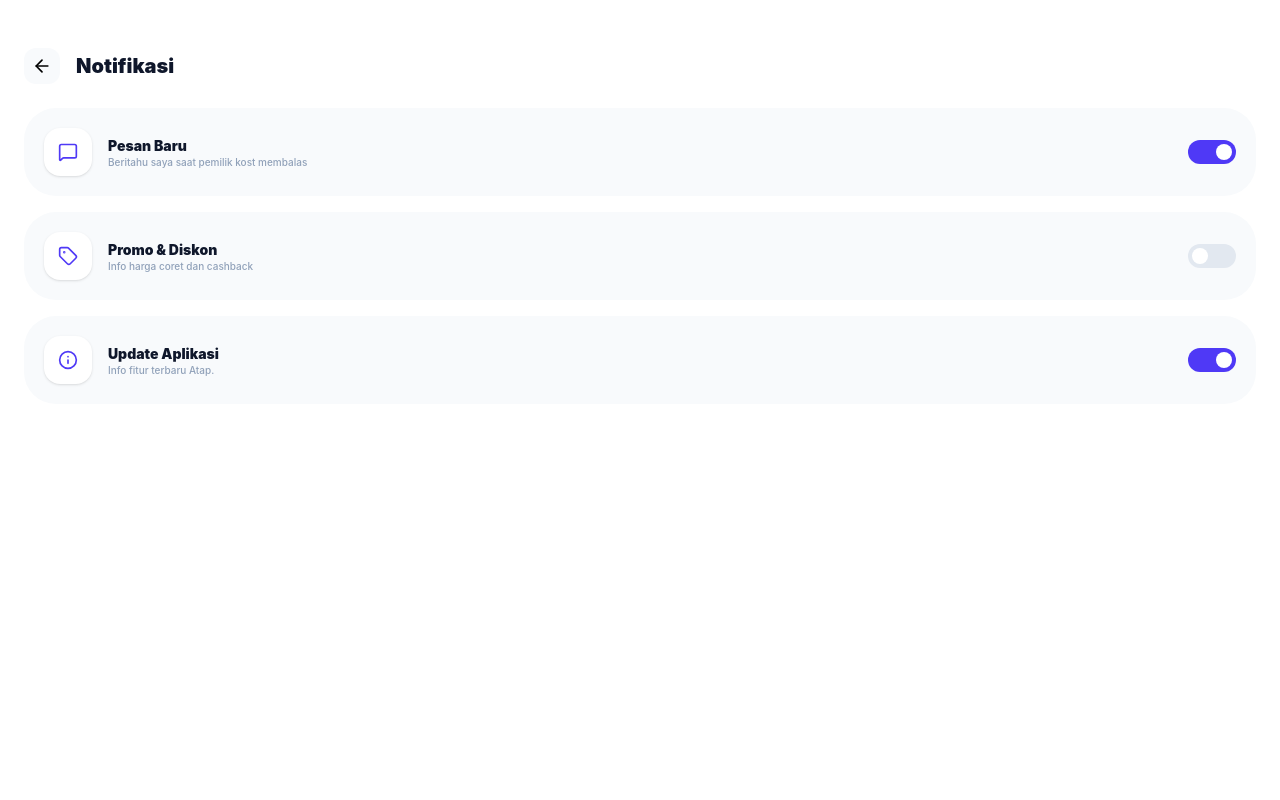
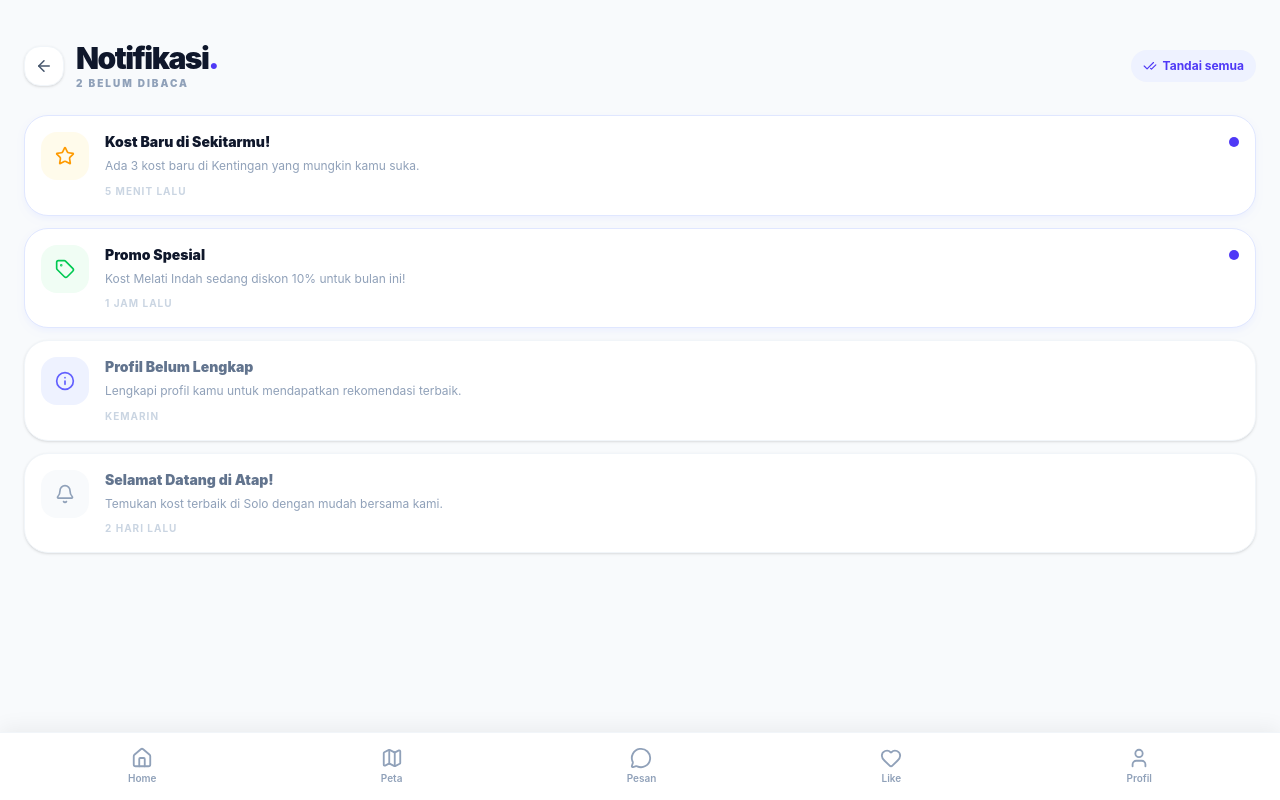
Before and after one commit to nputriafifah/kost-solo, a React (Vite) app: page /settings/notifications in a window 1280 px wide. Built offline with nearby package versions, Linux system fonts and the light colour scheme.

Commit message:
first commit

```diff
--- a/src/App.jsx
+++ b/src/App.jsx
@@ -10,6 +10,7 @@ import LikePage from "./pages/LikePage";
 import ProfilPage from "./pages/ProfilPage";
 import DetailPage from "./pages/DetailPage";
 import ChatDetailPage from "./pages/ChatDetailPage";
+// import NotifikasiPage from "./pages/NotifikasiPage"; // ← aktifkan setelah file ada
 
 // --- IMPORT HALAMAN SETTINGS (Pastikan file-filenya sudah ada) ---
 import AccountSettings from "./pages/AccountSettings";
@@ -44,12 +45,14 @@ export default function App() {
         <Route path="/like" element={<LikePage />} />
         <Route path="/profil" element={<ProfilPage />} />
 
+        {/* <Route path="/notifikasi" element={<NotifikasiPage />} /> */}
+        {/* ↑ aktifkan setelah file NotifikasiPage.jsx ada di src/pages/ */}
+
         {/* Settings Sub-Pages */}
         <Route path="/settings/account" element={<AccountSettings />} />
         <Route path="/settings/notifications" element={<NotificationPage />} />
         <Route path="/settings/privacy" element={<PrivacyPage />} />
         <Route path="/settings/faq" element={<FaqPage />} />
-
       </Routes>
     </BrowserRouter>
   );
--- a/src/components/auth/NotificationPanel.jsx
+++ b/src/components/auth/NotificationPanel.jsx
@@ -1,7 +1,7 @@
-import React from "react";
+import React, { useState } from "react";
 import { X, Bell, CheckCheck, Tag, Info, Star } from "lucide-react";
 
-const NOTIFICATIONS = [
+const INITIAL_NOTIFICATIONS = [
   {
     id: 1,
     icon: Star,
@@ -44,37 +44,57 @@ const NOTIFICATIONS = [
   },
 ];
 
-export default function NotificationPanel({ onClose }) {
+export default function NotificationPanel({ onClose, onUnreadChange }) {
+  const [notifs, setNotifs] = useState(INITIAL_NOTIFICATIONS);
+
+  const unreadCount = notifs.filter((n) => n.unread).length;
+
+  const handleRead = (id) => {
+    setNotifs((prev) => {
+      const updated = prev.map((n) => (n.id === id ? { ...n, unread: false } : n));
+      onUnreadChange?.(updated.filter((n) => n.unread).length);
+      return updated;
+    });
+  };
+
+  const handleTandaiSemua = () => {
+    setNotifs((prev) => {
+      const updated = prev.map((n) => ({ ...n, unread: false }));
+      onUnreadChange?.(0);
+      return updated;
+    });
+  };
+
   return (
     <>
-      {/* Backdrop */}
       <div className="fixed inset-0 z-40 bg-black/30 backdrop-blur-sm" onClick={onClose} />
 
-      {/* Panel */}
       <div className="fixed top-0 right-0 h-full w-full max-w-sm z-50 bg-white shadow-2xl flex flex-col animate-slide-in-right">
-        {/* Header */}
-        <div className="px-6 pt-6 pb-4 flex items-center justify-between border-b border-slate-100">
+        {/* Header sticky */}
+        <div className="px-6 pt-6 pb-4 flex items-center justify-between border-b border-slate-100 flex-shrink-0">
           <div>
             <h2 className="text-lg font-extrabold text-slate-900">Notifikasi</h2>
-            <p className="text-xs text-slate-400 mt-0.5">{NOTIFICATIONS.filter((n) => n.unread).length} belum dibaca</p>
+            <p className="text-xs text-slate-400 mt-0.5">{unreadCount} belum dibaca</p>
           </div>
           <div className="flex items-center gap-2">
-            <button className="flex items-center gap-1.5 text-xs font-semibold text-indigo-600 bg-indigo-50 px-3 py-1.5 rounded-full">
-              <CheckCheck size={13} />
-              Tandai semua
-            </button>
+            {unreadCount > 0 && (
+              <button onClick={handleTandaiSemua} className="flex items-center gap-1.5 text-xs font-semibold text-indigo-600 bg-indigo-50 px-3 py-1.5 rounded-full active:scale-95 transition-transform">
+                <CheckCheck size={13} />
+                Tandai semua
+              </button>
+            )}
             <button onClick={onClose} className="w-9 h-9 bg-slate-100 rounded-full flex items-center justify-center text-slate-500 active:scale-95 transition-transform">
               <X size={18} />
             </button>
           </div>
         </div>
 
-        {/* List */}
+        {/* List scrollable */}
         <div className="flex-1 overflow-y-auto py-3">
-          {NOTIFICATIONS.map((notif) => {
+          {notifs.map((notif) => {
             const Icon = notif.icon;
             return (
-              <button key={notif.id} className={`w-full flex items-start gap-4 px-6 py-4 text-left transition-colors active:bg-slate-50 ${notif.unread ? "bg-indigo-50/40" : "bg-white"}`}>
+              <button key={notif.id} onClick={() => handleRead(notif.id)} className={`w-full flex items-start gap-4 px-6 py-4 text-left transition-colors active:bg-slate-50 ${notif.unread ? "bg-indigo-50/40" : "bg-white"}`}>
                 <div className={`w-10 h-10 ${notif.iconBg} rounded-2xl flex items-center justify-center flex-shrink-0 mt-0.5`}>
                   <Icon size={18} className={notif.iconColor} />
                 </div>
@@ -89,6 +109,13 @@ export default function NotificationPanel({ onClose }) {
               </button>
             );
           })}
+
+          {notifs.length === 0 && (
+            <div className="flex flex-col items-center justify-center py-20 text-slate-300">
+              <Bell size={40} className="mb-3 opacity-30" />
+              <p className="text-sm font-bold">Tidak ada notifikasi</p>
+            </div>
+          )}
         </div>
       </div>
 
--- a/src/pages/DashboardPage.jsx
+++ b/src/pages/DashboardPage.jsx
@@ -46,9 +46,9 @@ export default function DashboardPage() {
   const [searchQuery, setSearchQuery] = useState("");
   const categories = ["Semua", "Kost", "Rumah Sewa", "Apartemen"];
 
-  // 4. State Notifikasi
+  // 4. State Notifikasi — unreadCount bisa berubah dari dalam panel
   const [showNotif, setShowNotif] = useState(false);
-  const UNREAD_COUNT = 2;
+  const [unreadCount, setUnreadCount] = useState(2);
 
   // 5. Logika Filter & Search
   const filteredData = useMemo(() => {
@@ -67,9 +67,10 @@ export default function DashboardPage() {
           Atap<span className="text-indigo-600">.</span>
         </h1>
         <div className="flex gap-3">
+          {/* Bell — badge hilang otomatis kalau semua sudah dibaca */}
           <button onClick={() => setShowNotif(true)} className="relative w-10 h-10 bg-slate-50 rounded-full flex items-center justify-center text-slate-400 border border-slate-100 active:scale-95 transition-transform">
             <Bell size={20} />
-            {UNREAD_COUNT > 0 && <span className="absolute top-1.5 right-1.5 w-2 h-2 bg-red-500 rounded-full" />}
+            {unreadCount > 0 && <span className="absolute top-1.5 right-1.5 w-2 h-2 bg-red-500 rounded-full" />}
           </button>
           <div className="w-10 h-10 bg-indigo-600 rounded-full flex items-center justify-center text-white font-bold text-xs shadow-lg">{initials}</div>
         </div>
@@ -120,7 +121,6 @@ export default function DashboardPage() {
         <span className="text-xs font-bold text-slate-400">{filteredData.length} Ditemukan</span>
       </div>
 
-      {/* Kost Cards Container */}
       <div className="flex gap-6 overflow-x-auto hide-scrollbar px-6 min-h-[300px] mb-8">
         {filteredData.length > 0 ? (
           filteredData.map((item) => <KostCard key={item.id} item={item} isLiked={favorites.includes(item.id)} onLike={(e) => handleToggleLike(item.id, e)} onClick={() => navigate(`/detail/${item.id}`)} />)
@@ -132,11 +132,11 @@ export default function DashboardPage() {
         )}
       </div>
 
-      {/* KAMPUS SECTION — di bawah Unggulan */}
-      <KampusSection onKampusClick={(kampus) => console.log("Cari kos dekat:", kampus.nama)} />
+      {/* KAMPUS SECTION */}
+      <KampusSection onSelectCabang={(c) => console.log("Cari kos dekat:", c.nama)} />
 
-      {/* NOTIFICATION PANEL */}
-      {showNotif && <NotificationPanel onClose={() => setShowNotif(false)} />}
+      {/* NOTIFICATION PANEL — onUnreadChange sync badge */}
+      {showNotif && <NotificationPanel onClose={() => setShowNotif(false)} onUnreadChange={(count) => setUnreadCount(count)} />}
 
       <BottomNav />
     </div>
--- a/src/pages/NotificationPage.jsx
+++ b/src/pages/NotificationPage.jsx
@@ -1,40 +1,122 @@
 import React, { useState } from "react";
-import { ArrowLeft, Bell, MessageSquare, Tag, Info } from "lucide-react";
+import { Bell, CheckCheck, Tag, Info, Star, ArrowLeft } from "lucide-react";
 import { useNavigate } from "react-router-dom";
+import BottomNav from "../components/auth/BottomNav";
 
-export default function NotificationPage() {
+const NOTIFICATIONS = [
+  {
+    id: 1,
+    icon: Star,
+    iconBg: "bg-amber-50",
+    iconColor: "text-amber-500",
+    title: "Kost Baru di Sekitarmu!",
+    desc: "Ada 3 kost baru di Kentingan yang mungkin kamu suka.",
+    time: "5 menit lalu",
+    unread: true,
+  },
+  {
+    id: 2,
+    icon: Tag,
+    iconBg: "bg-green-50",
+    iconColor: "text-green-500",
+    title: "Promo Spesial",
+    desc: "Kost Melati Indah sedang diskon 10% untuk bulan ini!",
+    time: "1 jam lalu",
+    unread: true,
+  },
+  {
+    id: 3,
+    icon: Info,
+    iconBg: "bg-indigo-50",
+    iconColor: "text-indigo-500",
+    title: "Profil Belum Lengkap",
+    desc: "Lengkapi profil kamu untuk mendapatkan rekomendasi terbaik.",
+    time: "Kemarin",
+    unread: false,
+  },
+  {
+    id: 4,
+    icon: Bell,
+    iconBg: "bg-slate-50",
+    iconColor: "text-slate-400",
+    title: "Selamat Datang di Atap!",
+    desc: "Temukan kost terbaik di Solo dengan mudah bersama kami.",
+    time: "2 hari lalu",
+    unread: false,
+  },
+];
+
+export default function NotifikasiPage() {
   const navigate = useNavigate();
-  const [settings, setSettings] = useState({ chat: true, promo: false, update: true });
+  const [notifs, setNotifs] = useState(NOTIFICATIONS);
 
-  const Toggle = ({ active, onClick }) => (
-    <button onClick={onClick} className={`w-12 h-6 rounded-full transition-all relative ${active ? 'bg-indigo-600' : 'bg-slate-200'}`}>
-      <div className={`absolute top-1 w-4 h-4 bg-white rounded-full transition-all ${active ? 'left-7' : 'left-1'}`} />
-    </button>
-  );
+  const tandaiSemua = () => {
+    setNotifs((prev) => prev.map((n) => ({ ...n, unread: false })));
+  };
+
+  const unreadCount = notifs.filter((n) => n.unread).length;
 
   return (
-    <div className="min-h-screen bg-white">
-      <div className="px-6 pt-12 pb-6 flex items-center gap-4">
-        <button onClick={() => navigate(-1)} className="p-2 bg-slate-50 rounded-xl"><ArrowLeft size={20} /></button>
-        <h1 className="text-xl font-black text-slate-900">Notifikasi</h1>
+    <div className="min-h-screen bg-[#F8FAFC] pb-28">
+      {/* HEADER */}
+      <div className="px-6 pt-10 mb-6">
+        <div className="flex items-center justify-between">
+          <div className="flex items-center gap-3">
+            <button onClick={() => navigate(-1)} className="w-10 h-10 bg-white rounded-2xl flex items-center justify-center shadow-sm border border-slate-100 active:scale-90 transition-transform">
+              <ArrowLeft size={18} className="text-slate-600" />
+            </button>
+            <div>
+              <h1 className="text-3xl font-black text-slate-900 tracking-tighter">
+                Notifikasi<span className="text-indigo-600">.</span>
+              </h1>
+              <p className="text-[10px] font-black text-slate-400 uppercase tracking-[0.2em]">{unreadCount} belum dibaca</p>
+            </div>
+          </div>
+          {unreadCount > 0 && (
+            <button onClick={tandaiSemua} className="flex items-center gap-1.5 text-xs font-bold text-indigo-600 bg-indigo-50 px-3 py-2 rounded-full active:scale-95 transition-transform">
+              <CheckCheck size={14} />
+              Tandai semua
+            </button>
+          )}
+        </div>
       </div>
 
-      <div className="px-6 space-y-4">
-        {[
-          { key: 'chat', icon: MessageSquare, title: "Pesan Baru", desc: "Beritahu saya saat pemilik kost membalas" },
-          { key: 'promo', icon: Tag, title: "Promo & Diskon", desc: "Info harga coret dan cashback" },
-          { key: 'update', icon: Info, title: "Update Aplikasi", desc: "Info fitur terbaru Atap." },
-        ].map((item) => (
-          <div key={item.key} className="flex items-center gap-4 p-5 bg-slate-50 rounded-[2rem]">
-            <div className="w-12 h-12 bg-white rounded-2xl flex items-center justify-center text-indigo-600 shadow-sm"><item.icon size={20} /></div>
-            <div className="flex-1">
-              <h4 className="text-sm font-black text-slate-900">{item.title}</h4>
-              <p className="text-[10px] text-slate-400 font-medium leading-tight">{item.desc}</p>
+      {/* LIST */}
+      <div className="px-6 flex flex-col gap-3">
+        {notifs.map((notif) => {
+          const Icon = notif.icon;
+          return (
+            <button
+              key={notif.id}
+              onClick={() => setNotifs((prev) => prev.map((n) => (n.id === notif.id ? { ...n, unread: false } : n)))}
+              className={`w-full flex items-start gap-4 p-4 rounded-3xl text-left transition-all active:scale-95 border ${notif.unread ? "bg-white border-indigo-100 shadow-md shadow-indigo-50" : "bg-white border-slate-100 shadow-sm"}`}
+            >
+              <div className={`w-12 h-12 ${notif.iconBg} rounded-2xl flex items-center justify-center flex-shrink-0`}>
+                <Icon size={20} className={notif.iconColor} />
+              </div>
+              <div className="flex-1 min-w-0">
+                <div className="flex items-center justify-between gap-2 mb-1">
+                  <p className={`text-sm font-black truncate ${notif.unread ? "text-slate-900" : "text-slate-500"}`}>{notif.title}</p>
+                  {notif.unread && <span className="w-2.5 h-2.5 bg-indigo-600 rounded-full flex-shrink-0" />}
+                </div>
+                <p className="text-xs text-slate-400 leading-relaxed line-clamp-2">{notif.desc}</p>
+                <p className="text-[10px] text-slate-300 font-bold mt-2 uppercase tracking-widest">{notif.time}</p>
+              </div>
+            </button>
+          );
+        })}
+
+        {notifs.length === 0 && (
+          <div className="flex flex-col items-center justify-center py-24 text-center">
+            <div className="w-20 h-20 bg-slate-100 rounded-3xl flex items-center justify-center mb-4">
+              <Bell size={32} className="text-slate-300" />
             </div>
-            <Toggle active={settings[item.key]} onClick={() => setSettings({...settings, [item.key]: !settings[item.key]})} />
+            <p className="text-sm font-bold text-slate-400">Belum ada notifikasi</p>
           </div>
-        ))}
+        )}
       </div>
+
+      <BottomNav />
     </div>
   );
 }
```
Also changed, not shown: src/pages/ChatPage.jsx (+31 -26 lines), src/pages/DetailPage.jsx (+64 -36 lines).
